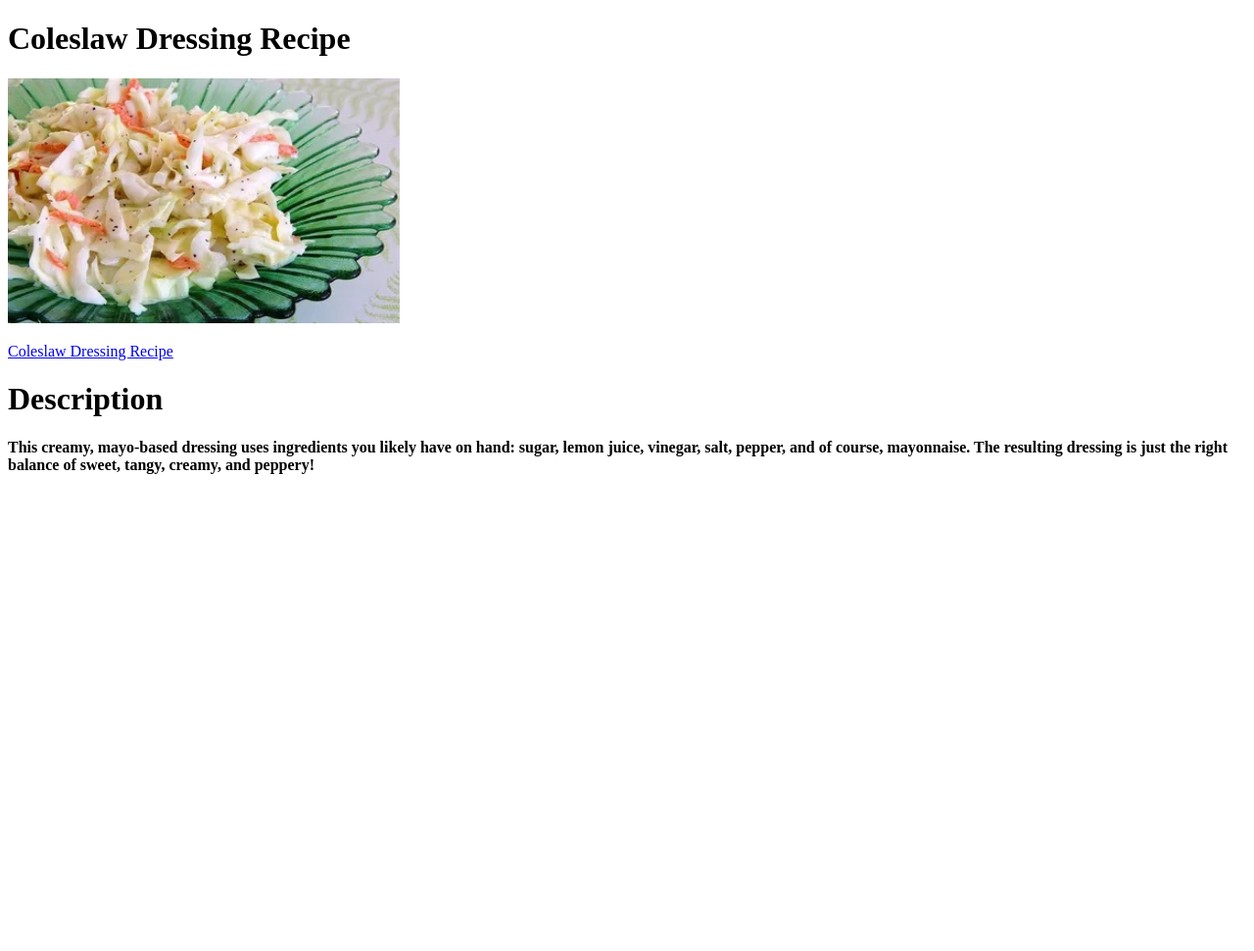
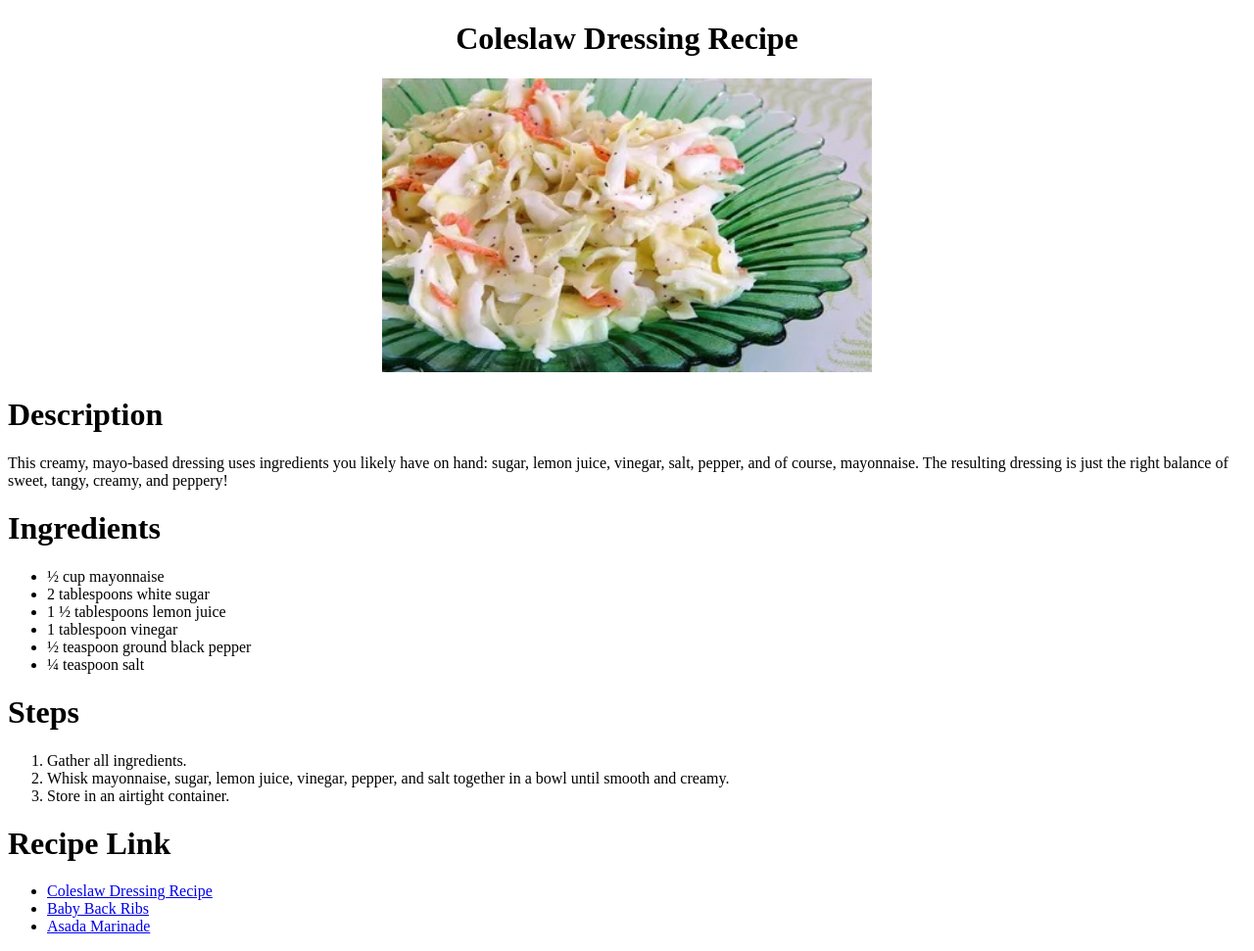
Before and after one commit to NonTwan/odin-recipes, a plain HTML site: page recipes/slaw.html in a window 1280 px wide. Shown: the whole page at 98% size. Before the commit the page ends 800 px from the top, so only its background shows below. Drawn offline with Linux system fonts and the light colour scheme.

```diff
--- a/recipes/slaw.html
+++ b/recipes/slaw.html
@@ -5,9 +5,29 @@
     <title>Coleslaw Dressing Recipe</title>
 </head>
 <body>
-    <h1>Coleslaw Dressing Recipe</h1>
-    <img src="coleslaw.jpeg" alt="Coleslaw Image" width="400" height="250">
-    <p><a href="https://www.allrecipes.com/recipe/240784/easy-coleslaw-dressing/" target="_blank" rel="noreferrer noopener">Coleslaw Dressing Recipe</a></p>
+    <center><h1>Coleslaw Dressing Recipe</h1>
+    <img src="coleslaw.jpeg" alt="Coleslaw Image" width="500" height="300"></center>
     <p><h1>Description</h1></p>
-    <p><h4>This creamy, mayo-based dressing uses ingredients you likely have on hand: sugar, lemon juice, vinegar, salt, pepper, and of course, mayonnaise. The resulting dressing is just the right balance of sweet, tangy, creamy, and peppery!</h4></p>
+    <p>This creamy, mayo-based dressing uses ingredients you likely have on hand: sugar, lemon juice, vinegar, salt, pepper, and of course, mayonnaise. The resulting dressing is just the right balance of sweet, tangy, creamy, and peppery!</p>
+    <p><h1>Ingredients</h1></p>
+    <ul>
+        <li>½ cup mayonnaise</li>
+        <li>2 tablespoons white sugar</li>
+        <li>1 ½ tablespoons lemon juice</li>
+        <li>1 tablespoon vinegar</li>
+        <li>½ teaspoon ground black pepper</li>
+        <li>¼ teaspoon salt</li>
+    </ul>
+    <p><h1>Steps</h1></p>
+    <ol>
+        <li>Gather all ingredients.</li>
+        <li>Whisk mayonnaise, sugar, lemon juice, vinegar, pepper, and salt together in a bowl until smooth and creamy.</li>
+        <li>Store in an airtight container.</li>
+    </ol>
+    <p><h1>Recipe Link</h1></p>
+    <ul>
+        <li><a href="https://www.allrecipes.com/recipe/240784/easy-coleslaw-dressing/" target="_blank" rel="noreferrer noopener">Coleslaw Dressing Recipe</a></li>
+        <li><a href="https://www.allrecipes.com/recipe/14539/prize-winning-baby-back-ribs/">Baby Back Ribs</a></li>
+        <li><a href="https://www.allrecipes.com/recipe/186691/lisas-favorite-carne-asada-marinade/">Asada Marinade</a></li>
+    </ul>
 </body>
```
Also changed, not shown: index.html (+9 -0 lines).
